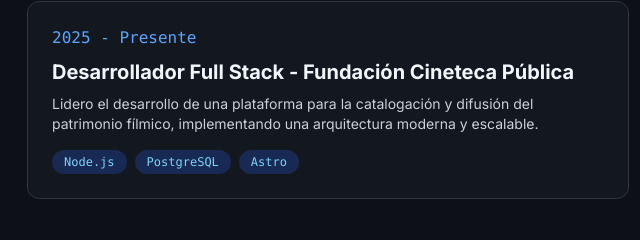
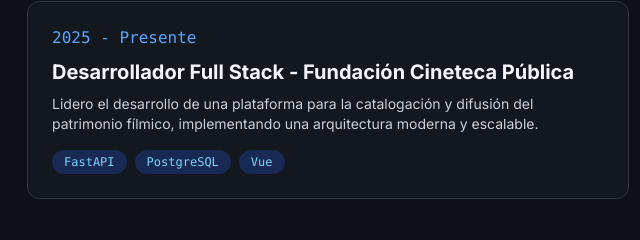
Before and after one commit to cawtoz/portfolio-web, a plain HTML site: page index.html in a window 1280 px wide. Shown: the part 1001-1241 px from the top of the page, 336-976 px from the left. Drawn offline with nearby package versions, Linux system fonts and the light colour scheme.

Commit message:
Update index.html

```diff
--- a/index.html
+++ b/index.html
@@ -485,9 +485,9 @@
                                 <h3 class="text-xl font-bold mb-2">Desarrollador Full Stack - Fundación Cineteca Pública</h3>
                                 <p class="text-sm text-text-secondary mb-4">Lidero el desarrollo de una plataforma para la catalogación y difusión del patrimonio fílmico, implementando una arquitectura moderna y escalable.</p>
                                 <div class="flex flex-wrap gap-2">
-                                    <span class="bg-blue-900/50 text-sky-300 text-xs font-mono py-1 px-3 rounded-full">Node.js</span>
+                                    <span class="bg-blue-900/50 text-sky-300 text-xs font-mono py-1 px-3 rounded-full">FastAPI</span>
                                     <span class="bg-blue-900/50 text-sky-300 text-xs font-mono py-1 px-3 rounded-full">PostgreSQL</span>
-                                    <span class="bg-blue-900/50 text-sky-300 text-xs font-mono py-1 px-3 rounded-full">Astro</span>
+                                    <span class="bg-blue-900/50 text-sky-300 text-xs font-mono py-1 px-3 rounded-full">Vue</span>
                                 </div>
                             </div>
                         </div>
```
